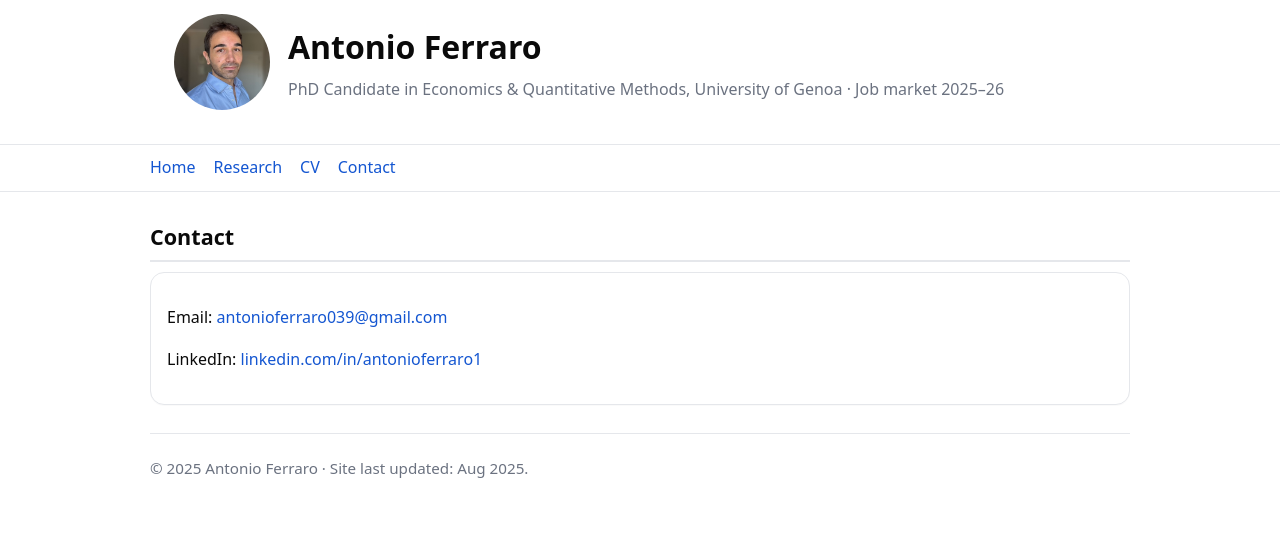
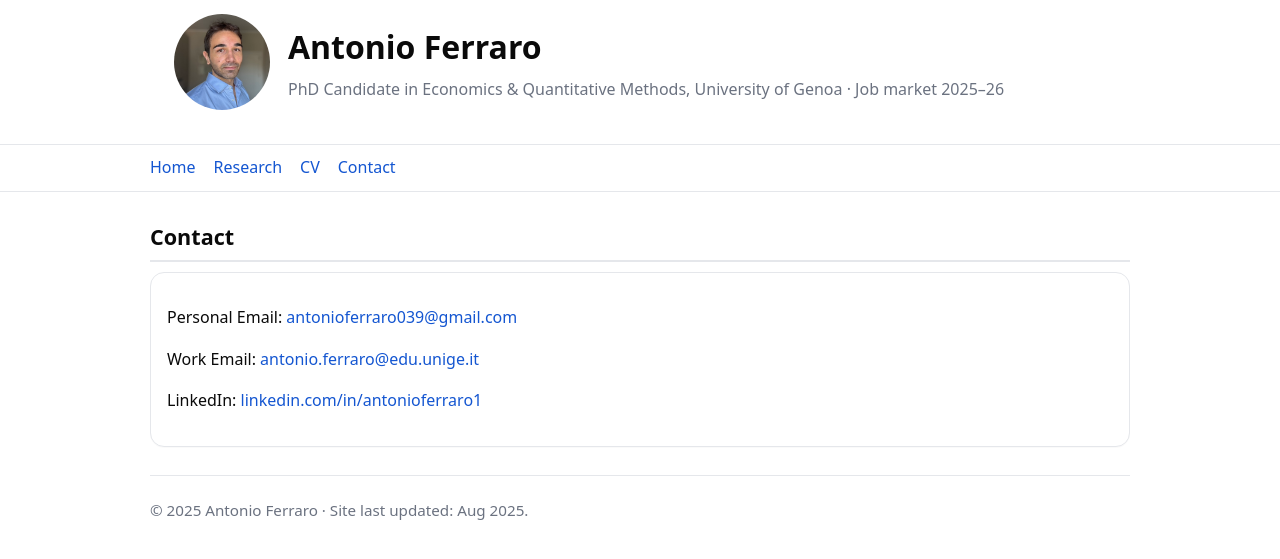
Before and after one commit to ferraroantonio/ferraroantonio.github.io, a Jekyll site: the page built from contact.md, in a window 1280 px wide. Shown: the top 559 px of the page. Built offline with Jekyll 4.4.1, drawn with Linux system fonts in a browser that asks for light colours.

Commit message:
Update contact.md

```diff
--- a/contact.md
+++ b/contact.md
@@ -6,7 +6,8 @@ layout: default
 <section>
 <h2>Contact</h2>
 <div class="card">
-<p>Email: <a href="mailto:antonioferraro039@gmail.com">antonioferraro039@gmail.com</a></p>
+<p>Personal Email: <a href="mailto:antonioferraro039@gmail.com">antonioferraro039@gmail.com</a></p>
+<p>Work Email: <a href="mailto:antonio.ferraro@edu.unige.it">antonio.ferraro@edu.unige.it</a></p>
 <p>LinkedIn: <a href="https://www.linkedin.com/in/antonioferraro1">linkedin.com/in/antonioferraro1</a></p>
 </div>
 </section>
```
